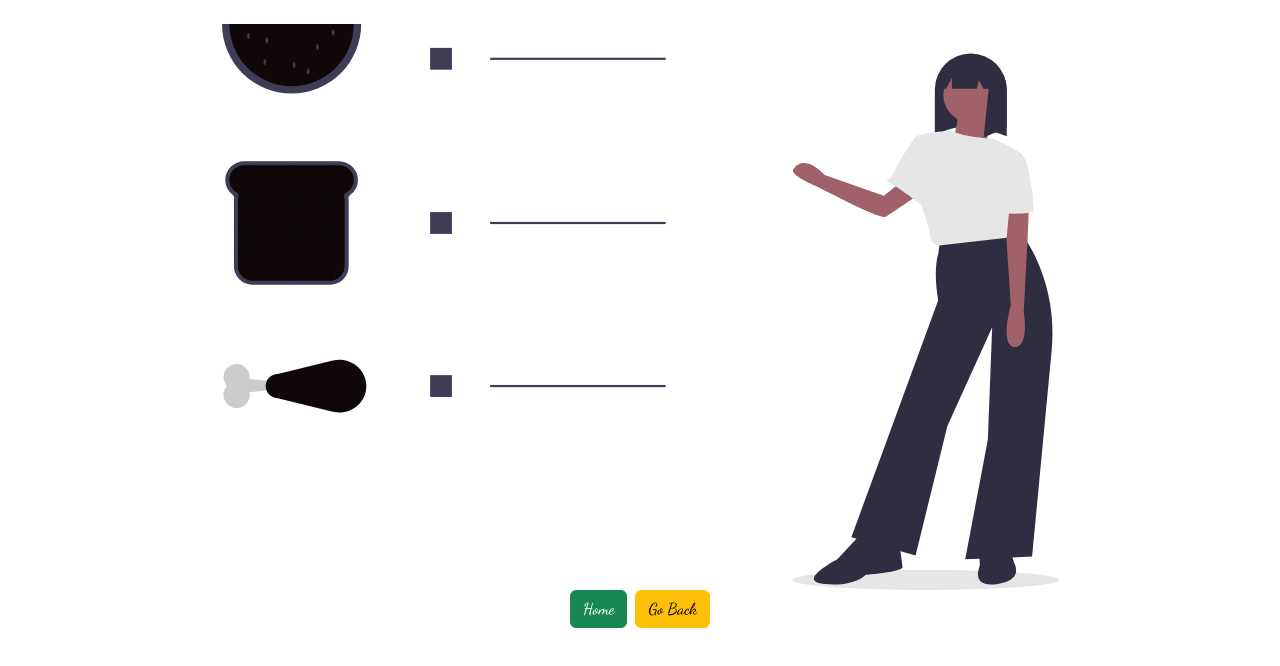
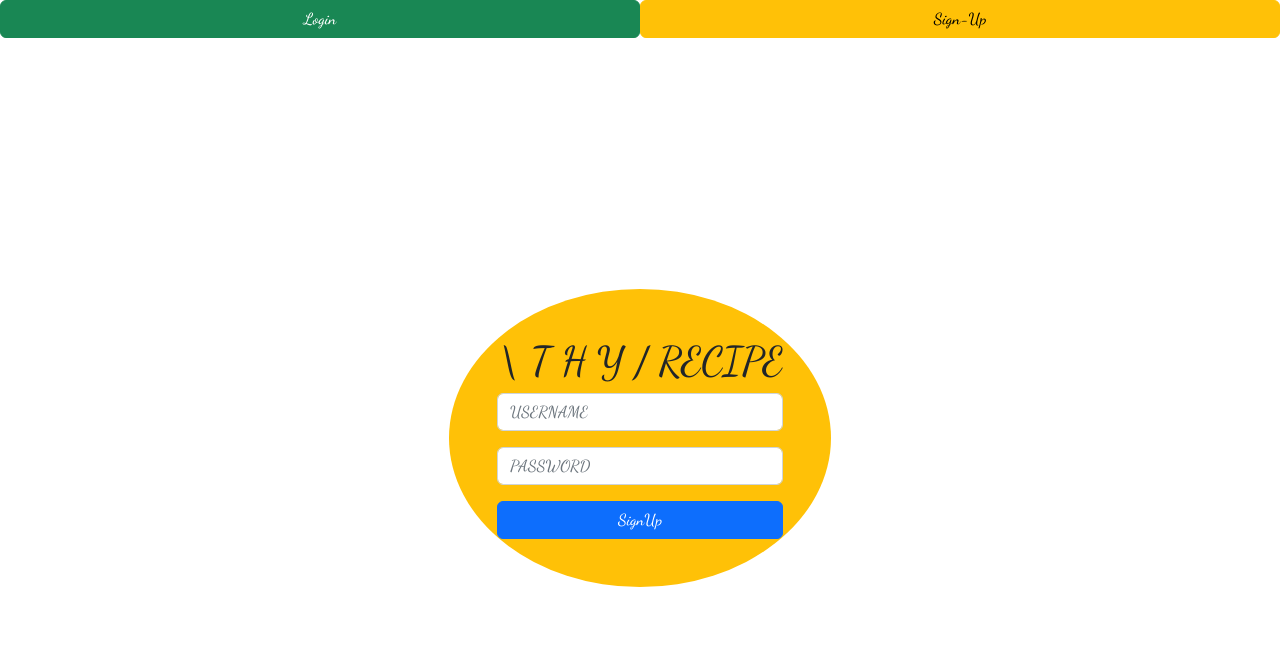
Before and after one commit to Tolga-Han-Yilmaz/recipe_app, a React (Create React App) app: page /signup in a window 1280 px wide. Shown: the top 666 px of the page. Built offline with nearby package versions, Linux system fonts and the light colour scheme.

Commit message:
continues

```diff
--- a/src/App.js
+++ b/src/App.js
@@ -7,12 +7,19 @@ import Login from "./pages/Login";
 import Home from "./pages/Home";
 import List from "./components/List";
 import NotFound from "./pages/NotFound";
+import Signup from "./pages/Signup";
+import Enter from "./pages/Enter";
 
 function App() {
   return (
     <div>
       <Routes>
-        <Route path="/" element={<Login />} />
+        <Route path="/" element={<Enter />}>
+          <Route index element={<Signup />} />
+          <Route path="/signup" element={<Signup />} />
+          <Route path="/login" element={<Login />} />
+        </Route>
+
         <Route path="/home" element={<Home />} />
         <Route path="/search" element={<Search />} />
         <Route path="/search/:id" element={<List />} />
--- /dev/null
+++ b/src/pages/Enter.jsx
@@ -0,0 +1,19 @@
+import React from "react";
+import { Link, Outlet } from "react-router-dom";
+
+const Enter = () => {
+  return (
+    <div>
+      <Link className="btn btn-success w-50" to="/login">
+        Login
+      </Link>
+      <Link className="btn btn-warning w-50" to="/signup">
+        Sign-Up
+      </Link>
+
+      <Outlet />
+    </div>
+  );
+};
+
+export default Enter;
--- a/src/pages/Login.jsx
+++ b/src/pages/Login.jsx
@@ -1,11 +1,7 @@
 import { useEffect, useState } from "react";
-import data from "../data";
+// import data from "../data";
 
-const Login = () => {
-  const [form, setForm] = useState({
-    name: "",
-    password: "",
-  });
+const Login = ({ data }) => {
   const [users, setUsers] = useState(data);
 
   const [login, setLogin] = useState({
@@ -13,30 +9,8 @@ const Login = () => {
     passwordlogin: "",
   });
 
-  const handleChangeSave = (e) => {
-    setForm({ ...form, [e.target.id]: e.target.value });
-  };
-
-  const handleSubmitSave = (e) => {
-    e.preventDefault();
-
-    if (!form.name || !form.password) {
-      return false;
-    } else {
-      let id = Math.floor(Math.random() * 1000);
-      setUsers([
-        ...users,
-        { id: id, name: form.name, password: form.password },
-      ]);
-    }
-    setForm({
-      name: "",
-      password: "",
-    });
-  };
-
   const handleChangeLogin = (e) => {
-    setForm({ ...login, [e.target.id]: e.target.value });
+    // setForm({ ...login, [e.target.id]: e.target.value });
   };
 
   const handleSubmitLogin = (e) => {
@@ -71,34 +45,7 @@ const Login = () => {
     >
       <div className="login rounded-circle bg-warning p-5">
         <h1>\ T H Y / RECIPE</h1>
-        <form onSubmit={handleSubmitSave}>
-          <div className="mb-3">
-            <input
-              type="text"
-              className="form-control"
-              id="name"
-              name="name"
-              placeholder="USERNAME"
-              value={form.name}
-              onChange={(e) => handleChangeSave(e)}
-            />
-          </div>
-          <div className="mb-3">
-            <input
-              type="password"
-              className="form-control"
-              id="password"
-              name="password"
-              value={form.password}
-              placeholder="PASSWORD"
-              onChange={(e) => handleChangeSave(e)}
-            />
-          </div>
 
-          <button type="submit" className="btn btn-primary">
-            SIGN UP
-          </button>
-        </form>
         <form onSubmit={handleSubmitLogin}>
           <div className="mb-3">
             <input
--- /dev/null
+++ b/src/pages/Signup.jsx
@@ -0,0 +1,71 @@
+import { useState } from "react";
+// import data from "../data";
+// import { Link, NavLink } from "react-router-dom";
+
+const Signup = ({ data, addData }) => {
+  const initialForm = {
+    name: "",
+    password: "",
+  };
+  const [form, setForm] = useState(initialForm);
+  //   const [users, setUsers] = useState(data);
+
+  const handleChangeSave = (e) => {
+    setForm({ ...form, [e.target.name]: e.target.value });
+  };
+  const handleSubmitSave = (e) => {
+    e.preventDefault();
+
+    if (!form.name || !form.password) {
+      return false;
+    } else {
+      //   let id = Math.floor(Math.random() * 1000);
+      //   setUsers([
+      //     ...users,
+      //     { id: id, name: form.name, password: form.password },
+      //   ]);
+      addData([...data, form]);
+      setForm(initialForm);
+    }
+  };
+
+  //   console.log(users);
+  return (
+    <div
+      style={{ height: "100vh" }}
+      className="d-flex justify-content-center align-items-center"
+    >
+      <div className="login rounded-circle bg-warning p-5">
+        <h1>\ T H Y / RECIPE</h1>
+        <form onSubmit={handleSubmitSave}>
+          <div className="mb-3">
+            <input
+              type="text"
+              className="form-control"
+              name="name"
+              placeholder="USERNAME"
+              value={form.name}
+              onChange={(e) => handleChangeSave(e)}
+            />
+          </div>
+          <div className="mb-3">
+            <input
+              type="password"
+              className="form-control"
+              name="password"
+              value={form.password}
+              placeholder="PASSWORD"
+              onChange={(e) => handleChangeSave(e)}
+            />
+          </div>
+
+          <button type="submit" className="btn btn-primary w-100">
+            {/* {users && <NavLink to="/login">SIGN UP</NavLink>} */}SignUp
+          </button>
+        </form>
+      </div>
+    </div>
+  );
+};
+
+export default Signup;
```
Also changed, not shown: src/pages/Entry.jsx (added, +31 -0 lines).
